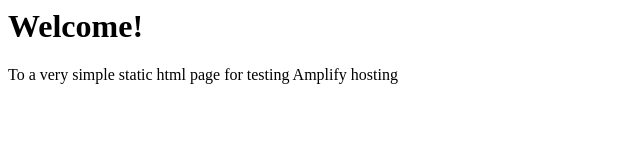
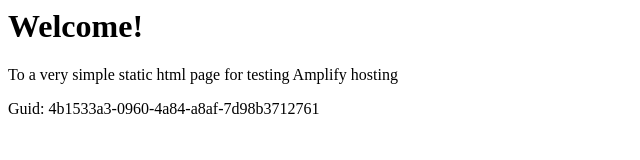
Before and after one commit to aws-aemilia-iad/Github-PR-Commit-Integration-Test-DoNotTouch-Gith-P5X5MO5I-v1-prod-us-east-1, a website: page src/index.html in a window 1280 px wide. Shown: the whole page, without its empty margins (0-640 px from the left). Drawn offline with Linux system fonts and the light colour scheme.

Commit message:
commit from integ tests

```diff
--- a/src/index.html
+++ b/src/index.html
@@ -1,3 +1,5 @@
+
+
 <html lang="en">
 
 <head>
@@ -10,6 +12,6 @@
 <body>
     <h1>Welcome!</h1>
     <p>To a very simple static html page for testing Amplify hosting</p>
-</body>
+    <p>Guid: 4b1533a3-0960-4a84-a8af-7d98b3712761</p></body>
 
 </html>
```
